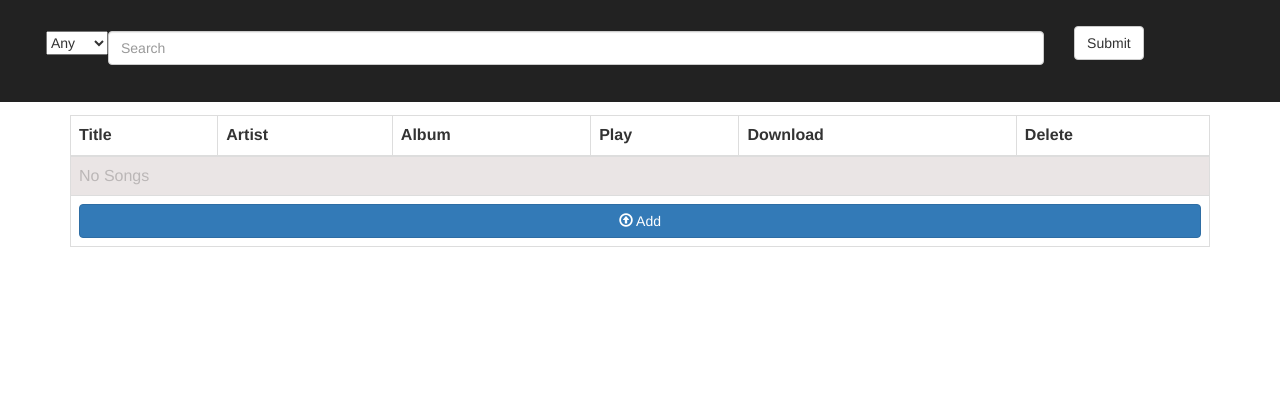
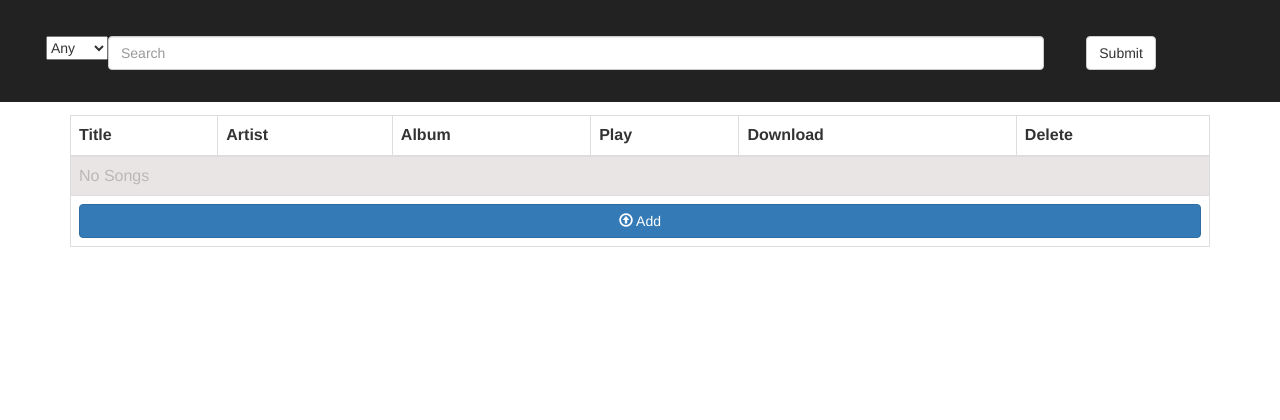
Before and after one commit to aaditya1111/Flask_Music_Management_app, a Python web app: template template/index.html in a window 1280 px wide. Shown: the top 420 px of the page. Run offline with Jinja, Linux system fonts and the light colour scheme; the template is opened without the code that fills it, so the values that code supplies are empty; some libraries are stand-ins or nearby versions.

Commit message:
CSS of Submit button is fixed in index page

```diff
--- a/template/search.html
+++ b/template/search.html
@@ -13,7 +13,7 @@
                   </select>
                 <input type="text" name="q" style="width: 75% !important; position: absolute;" class="form-control" placeholder="Search">
                 </div>
-                <button type="submit" class="btn btn-default" style="left: 79%; position:relative;">Submit</button>
+                <button type="submit" class="btn btn-default" style="left: 80%; margin-top: 10px; position:relative;">Submit</button>
             </form>
             {% if request.args %}
             <a href="{{ url_for('index.home') }}">
```
